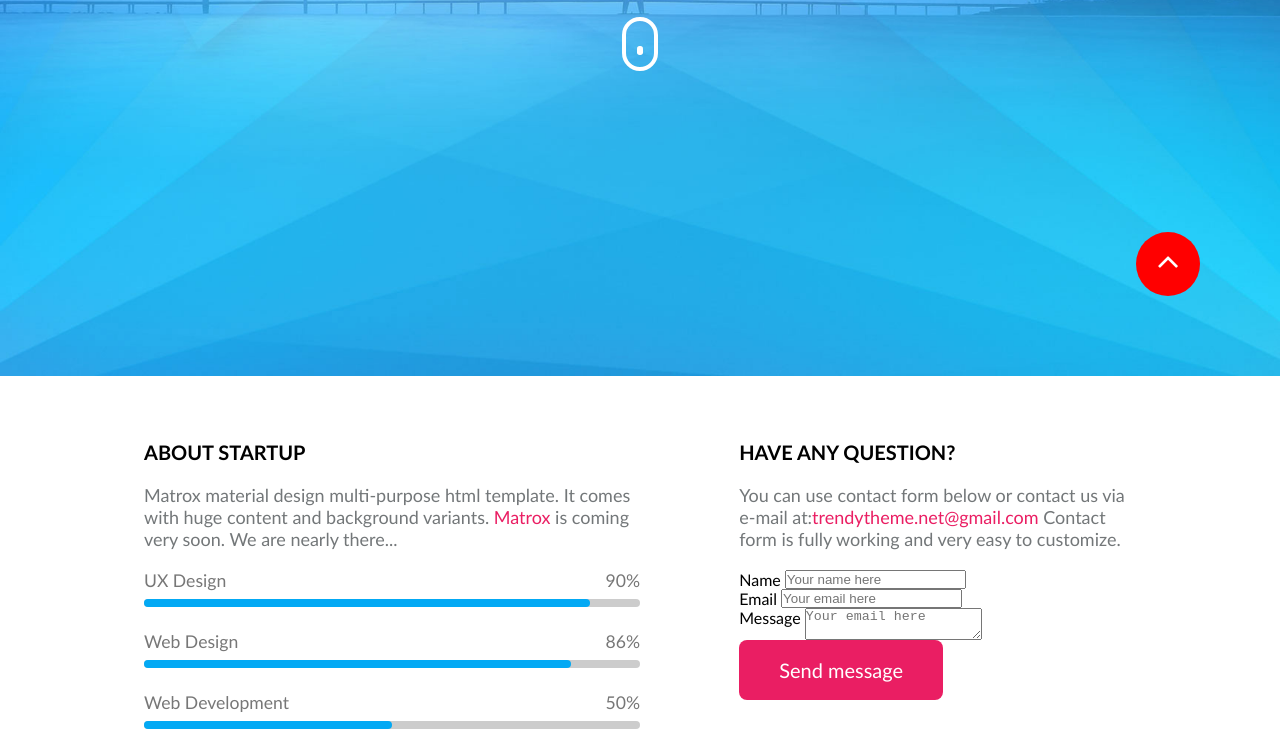
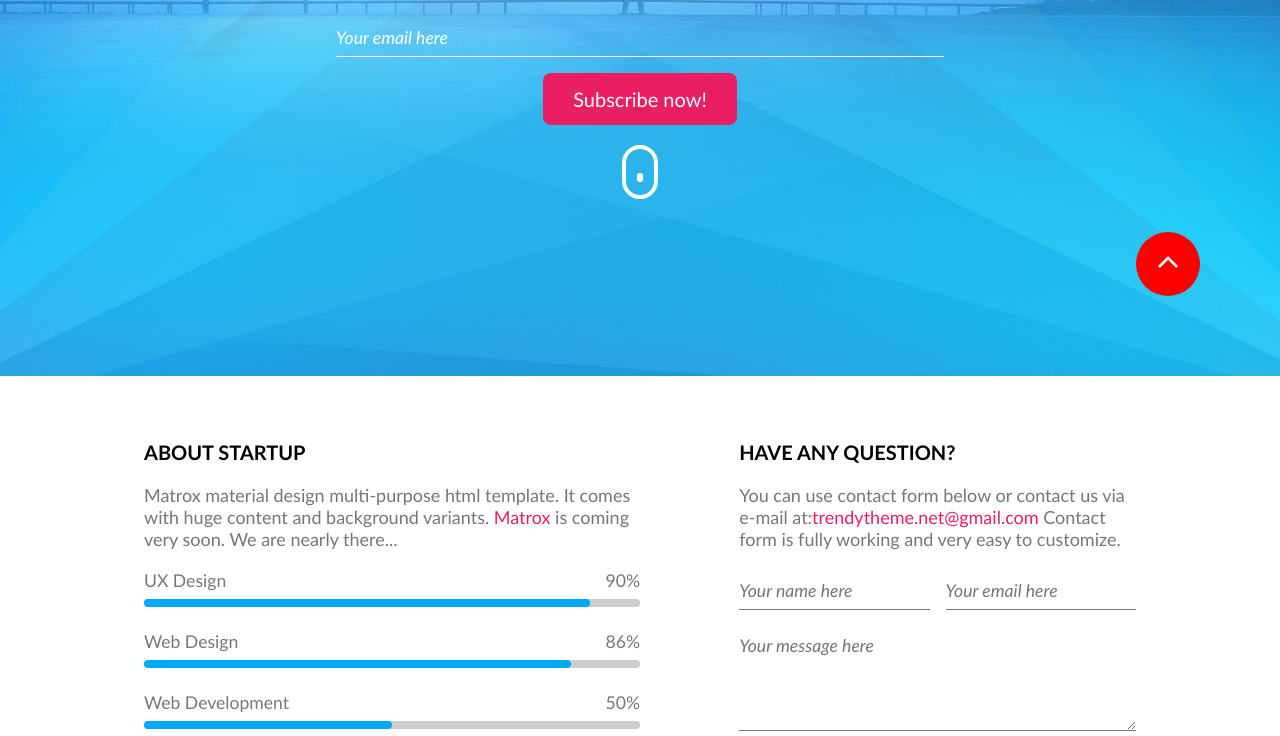
Before and after one commit to SilvijaZ/48-grupe-coming-soon, a website: page index.html in a window 1280 px wide. Shown: the part 424-1160 px from the top of the page. Drawn offline with Linux system fonts and the light colour scheme.

Commit message:
forms new commit

```diff
--- a/css/buttons.css
+++ b/css/buttons.css
@@ -7,7 +7,7 @@
 
 .btn {
     display: inline-block;
-    padding: 1em 2em;
+    padding: 0.8em 1.5em;
     font-family: 'Gill Sans', 'Gill Sans MT', Calibri, 'Trebuchet MS',
         sans-serif;
     font-size: 1.25rem;
--- a/css/form.css
+++ b/css/form.css
@@ -1,7 +1,7 @@
 .form {
     display: flex;
-    flex-direction: column;
-    align-items: flex-end;
+    flex-wrap: wrap;
+    justify-content: flex-end;
     gap: 1rem;
     width: 100%;
 }
@@ -20,10 +20,22 @@
     width: 100%;
     padding: 0.6rem 0 0.5rem;
     font-size: 1.1rem;
+    line-height: 1.2em;
     font-family: inherit;
     border: none;
-    border-bottom: 0.1rem solid #777;
+    background-color: transparent;
+    border-bottom: 0.1em solid #777;
 }
 
-.form button {
+.form textarea{
+    min-height: calc(2 * 1.2em + 1.2em);
+    height: calc(4 * 1.2em + 1.2em);
+    max-height: calc(10 * 1.2em + 1.2em);
+    resize: vertical;
 }
+
+/*Visoms formoms*/
+input::placeholder,
+textarea::placeholder{
+    font-style: italic;
+}
--- a/css/main.css
+++ b/css/main.css
@@ -116,6 +116,30 @@ body{
 .section-desription > a:hover{
     color: #c11c53;
     text-decoration: underline;
+}
+
+/*FORM in HERO*/
+
+.form-sub{
+    justify-content: center;
+}
+
+.form-sub input{
+    border-color: #fff;
+    color: white;
+}
+
+.form-sub input::placeholder{
+    color: white;
+}
+
+@media (min-width: 70rem){
+    .form-message .form-row:nth-child(1),
+    .form-message .form-row:nth-child(2) {
+        width: calc(50% - 0.5rem);
+        /*nes gap yra 1em, tai po puse tarpo,
+        po to sutelpa i viena eilute*/
+    }
 }
 
 /*FOOTER*/
--- a/index.html
+++ b/index.html
@@ -53,6 +53,17 @@
                     <div class="label">Seconds</div>
                 </div>
             </div>
+
+            <div class="form form-sub">
+                <div class="form-row">
+                    <label for="subscribe-email">Email</label>
+                    <input id="subscribe-email" type="email" placeholder="Your email here">
+            </div>
+
+                <button class="btn" type="submit">Subscribe now!</button>
+             </div>
+            </form>
+
             <div class="mouse"></div>
             </div>
            </div>
@@ -106,21 +117,22 @@
                     <p class="section-desription">You can use contact form below or contact us via e-mail at:<a href="#">trendytheme.net@gmail.com</a>
                      Contact form is fully working and very easy to customize.</p>
 
-                     <form>
-                        <div class="form-row">
-                        <label for="name">Name</label>
-                        <input id="name" type="text" placeholder="Your name here">
+                     <form class="form form-message">
+
+                    <div class="form-row">
+                        <label for="message-name">Name</label>
+                         <input id="message-name" type="text" placeholder="Your name here">
                     </div>
 
-                        <div class="form-row">
-                        <label for="email">Email</label>
-                        <input id="email" type="email" placeholder="Your email here">
+                    <div class="form-row">
+                        <label for="message-email">Email</label>
+                        <input id="message-email" type="email" placeholder="Your email here">
                     </div>
 
-                        <div class="form-row">
-                            <label for="message">Message</label>
-                            <textarea name="" id="message" placeholder="Your email here"></textarea>
-                        </div>
+                    <div class="form-row">
+                        <label for="message-text">Message</label>
+                        <textarea name="" id="message-text" placeholder="Your message here"></textarea>
+                    </div>
 
                         <button class="btn" type="submit">Send message</button>
                      </form>
```
